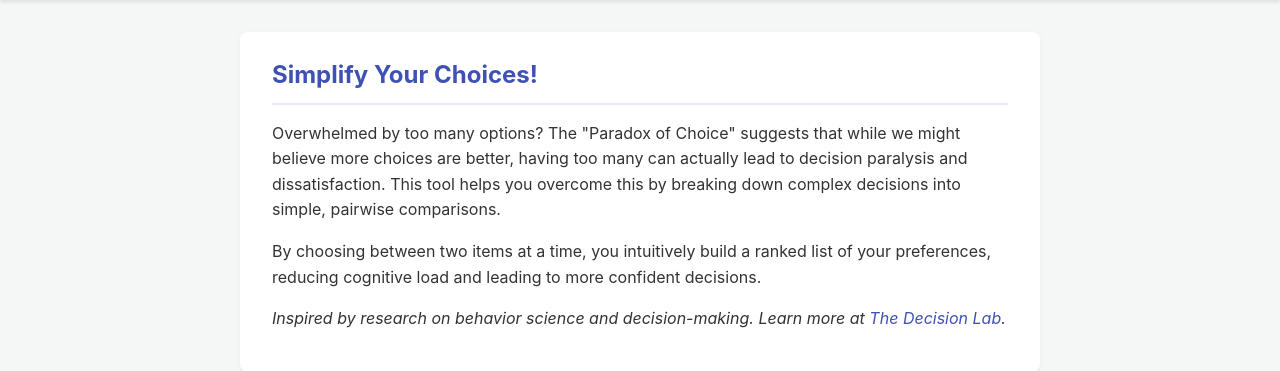
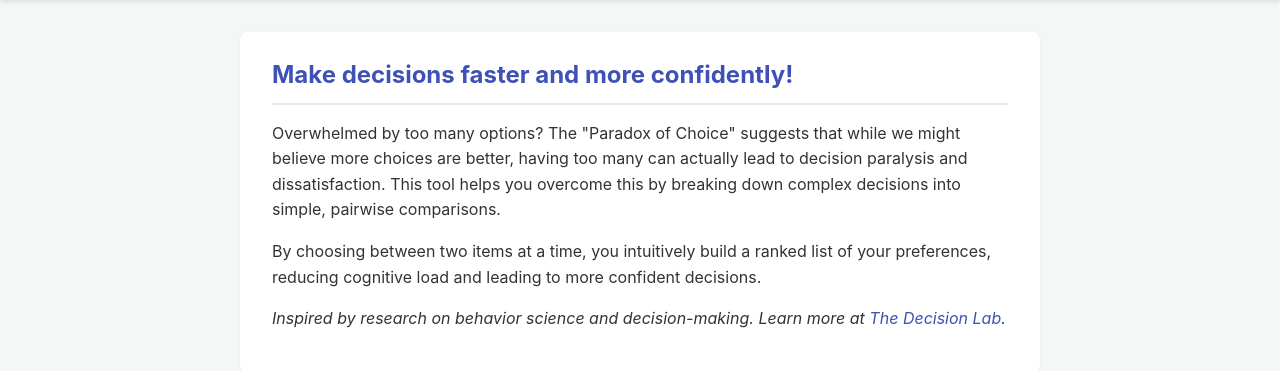
Before and after one commit to alexholland4/Decision-Place, a Flask app: page / in a window 1280 px wide. Shown: the part 105-476 px from the top of the page. Run offline with Flask 2, Linux system fonts and the light colour scheme.

Commit message:
Update index.html

```diff
--- a/templates/index.html
+++ b/templates/index.html
@@ -4,7 +4,7 @@
 
 {% block content %}
 <section class="intro-section">
-    <h2>Simplify Your Choices!</h2>
+    <h2>Make decisions faster and more confidently!</h2>
     <p>
         Overwhelmed by too many options? The "Paradox of Choice" suggests that while we might believe more choices are better,
         having too many can actually lead to decision paralysis and dissatisfaction. This tool helps you overcome this
```
